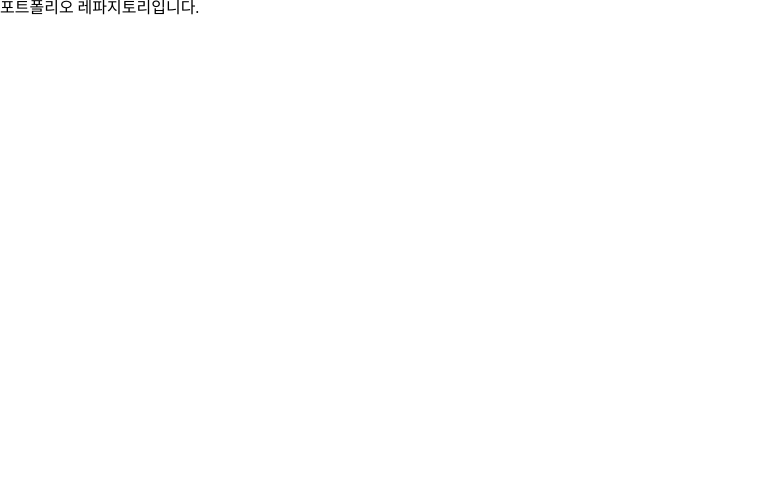
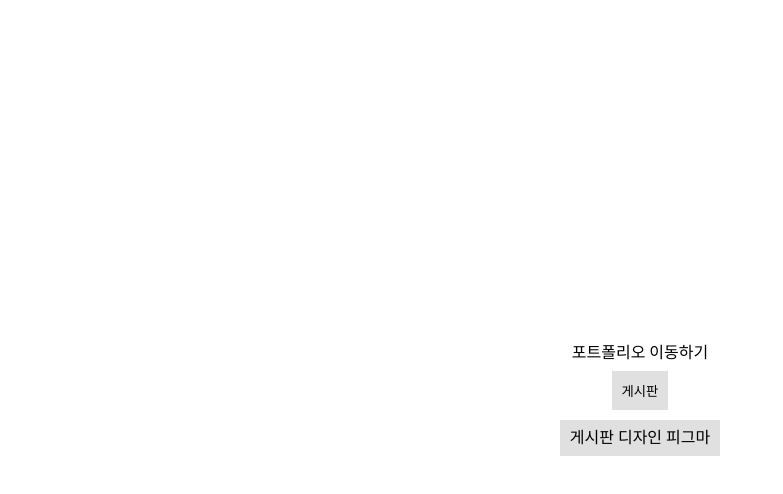
Before and after one commit to eunjeong-97/codecamp-frontend, a Next.js app in the folder porfolio/: page / in a window 1280 px wide. Shown: the top 494 px of the page, without its empty margins (0-783 px from the left). Built offline with nearby package versions, Linux system fonts and the light colour scheme.

Commit message:
230127: 게시판 홈화면 데이터붙이는 작업중

```diff
--- a/porfolio/src/pages/index.js
+++ b/porfolio/src/pages/index.js
@@ -1,3 +1,49 @@
+import styled from "@emotion/styled";
+import { useRouter } from "next/router";
+import { colors } from "@/styles/globalStyle";
+
 export default function Home() {
-  return <div>포트폴리오 레파지토리입니다.</div>;
+  const router = useRouter();
+  return (
+    <Container>
+      <Title>포트폴리오 이동하기</Title>
+      <Button onClick={() => router.push("/board/")}>게시판</Button>
+      <OutsideBtn
+        target="_blank"
+        href="https://www.figma.com/file/rzmz45Zsp1OInmDhgqDUnL/%EC%BD%94%EB%93%9C%EC%BA%A0%ED%94%84-%EC%88%98%EC%97%85-%EA%B2%8C%EC%8B%9C%ED%8C%90?node-id=1%3A15&t=V3iHYBLw1VjsozpJ-0"
+        rel="noreferrer"
+      >
+        게시판 디자인 피그마
+      </OutsideBtn>
+    </Container>
+  );
 }
+
+const Container = styled.div`
+  width: 100vw;
+  height: 100vh;
+  display: flex;
+  justify-content: center;
+  align-items: center;
+  flex-direction: column;
+`;
+
+const Title = styled.h1`
+  font-family: 20px;
+`;
+
+const Button = styled.button`
+  padding: 10px;
+  background-color: ${colors.gray05};
+  border: none;
+  margin: 10px 0;
+  cursor: pointer;
+`;
+
+const OutsideBtn = styled.a`
+  display: inline-block;
+  padding: 10px;
+  background-color: ${colors.gray05};
+  color: ${colors.black};
+  text-decoration: none;
+`;
```
Also changed, not shown: porfolio/src/components/board/Card.js (+12 -3 lines), porfolio/src/pages/board/index.js (+63 -11 lines).
